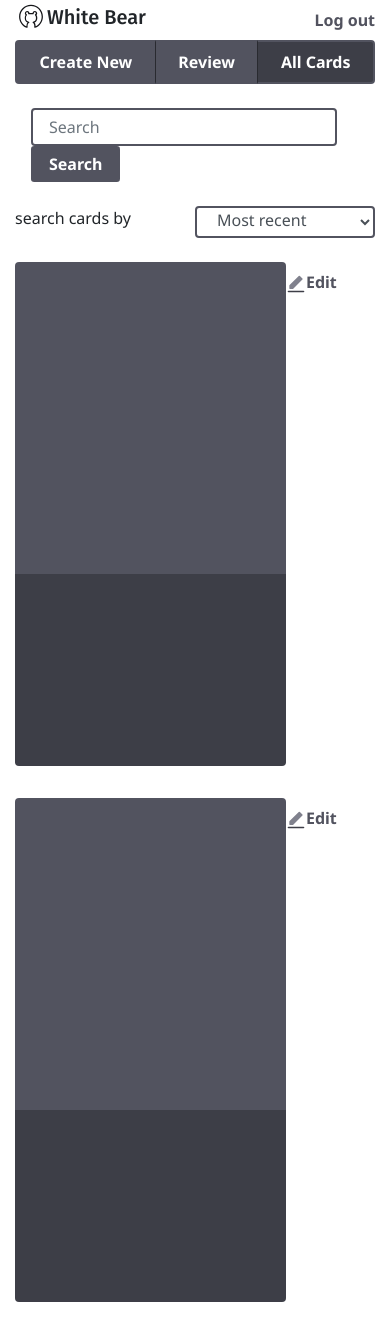
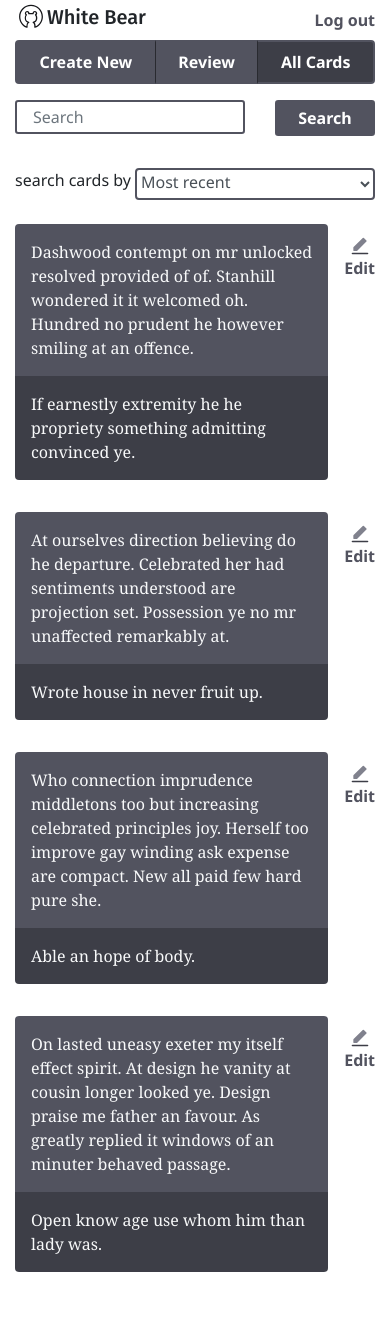
Before and after one commit to Alangsam/white-bear-mpa, a React (Create React App) app: page /all-cards in a window 390 px wide. After the commit the page ends 1288 px from the top, so only its background shows below. Built offline with nearby package versions, Linux system fonts and the light colour scheme.

Commit message:
alot of stuff

```diff
--- a/package.json
+++ b/package.json
@@ -6,6 +6,7 @@
     "@testing-library/jest-dom": "^4.2.4",
     "@testing-library/react": "^9.5.0",
     "@testing-library/user-event": "^7.2.1",
+    "date-fns": "^2.14.0",
     "node-sass": "^4.14.1",
     "react": "^16.13.1",
     "react-dom": "^16.13.1",
--- a/src/components/pages/AllCards.js
+++ b/src/components/pages/AllCards.js
@@ -1,112 +1,50 @@
 import React from "react";
-import editLogo from "../../icons/edit.svg";
 import AppTemplate from "../ui/AppTemplate";
-import { Link } from "react-router-dom";
+import { memoryCards } from "../../mock-data/memory-cards";
+import MemoryCard from "../ui/MemoryCard";
 
 export default function AllCards() {
    return (
       <AppTemplate>
-         <div class="pt-4">
-            <nav class="navbar">
-               <form class="form-inline">
+         <div className="row my-4">
+            <div className="col-8">
                <input
                   id="search-this-box"
-                     class="form-control mr-2 border-primary"
+                  className="form-control form-control-sm border-primary "
                   type="search"
                   placeholder="Search"
                   aria-label="Search"
                />
+            </div>
+            <div className="col-4">
                <button
                   id="use-this-btn-to-search"
-                     class="btn btn-sm bg-primary text-white"
-                     type="button"
+                  className="btn btn-sm btn-primary text-white btn-block"
                >
                   Search
                </button>
-               </form>
-            </nav>
             </div>
-         <div class="pt-4 px-0">
-            <p class="d-inline-block">search cards by</p>
+         </div>
+         <div className="row pt-4 no-gutters">
+            <p className="col-4">search cards by</p>
             <select
                id="sort"
-               class="form-control border-primary d-inline-block float-right w-50 pt-0 "
+               className="form-control border-primary col-8 float-right w-50 pt-0 "
             >
-               <option class="" selected>
+               <option className="" selected>
                   Most recent
                </option>
             </select>
          </div>
-
-         <div class="py-4">
-            <div class="d-inline-block">
-               <div class="card bg-primary">
-                  <form class="card-body text-center">
-                     <textarea
-                        id="addanswertext"
-                        maxlength="240"
-                        class=""
-                        rows="9"
-                        readonly
-                     ></textarea>
-                  </form>
-               </div>
-               <div class="card bg-secondary">
-                  <div class="card-body">
-                     <form>
-                        <textarea
-                           id="editimage"
-                           maxlength="240"
-                           class=""
-                           rows="5"
-                           readonly
-                        ></textarea>
-                     </form>
-                  </div>
-               </div>
-            </div>
-            <div class="d-inline align-top">
-               <Link to="/edit" class="btn btn-link">
-                  <img src={editLogo} width="20px" alt="edit-button" />
-                  Edit
-               </Link>
-            </div>
-         </div>
-
-         <div class="py-4">
-            <div class="d-inline-block">
-               <div class="card bg-primary">
-                  <form class="card-body text-center">
-                     <textarea
-                        id="addanswertext-second"
-                        maxlength="240"
-                        class=""
-                        rows="9"
-                        readonly
-                     ></textarea>
-                  </form>
-               </div>
-               <div class="card bg-secondary">
-                  <div class="card-body">
-                     <form>
-                        <textarea
-                           id="editimage-second"
-                           maxlength="240"
-                           class=""
-                           rows="5"
-                           readonly
-                        ></textarea>
-                     </form>
-                  </div>
-               </div>
-            </div>
-            <div class="d-inline align-top">
-               <Link to="/edit" class="btn btn-link">
-                  <img src={editLogo} width="20px" alt="edit-button" />
-                  Edit
-               </Link>
-            </div>
-         </div>
+         {memoryCards.map((memoryCard) => {
+            return (
+               <MemoryCard
+                  imagery={memoryCard.imagery}
+                  answer={memoryCard.answer}
+                  key={memoryCard.id}
+               />
+            );
+         })}
       </AppTemplate>
    );
 }
--- a/src/components/pages/Edit.js
+++ b/src/components/pages/Edit.js
@@ -2,6 +2,10 @@ import React from "react";
 import saveLogo from "../../icons/save.svg";
 import AppTemplate from "../ui/AppTemplate";
 import { Link } from "react-router-dom";
+import { memoryCards } from "../../mock-data/memory-cards.js";
+import toDisplayableDate from "date-fns/format";
+
+const memoryCard = memoryCards[1];
 
 export default function Edit() {
    return (
@@ -9,12 +13,13 @@ export default function Edit() {
          <div className=" mx-auto">
             <h4 className="text-center pt-2">Edit card</h4>
             <div className="card bg-primary">
-               <form className="card-body text-center">
+               <form className="card-body">
                   <textarea
                      id="addanswertext"
-                     maxlength="240"
-                     className=""
+                     maxLength="240"
+                     className="w-100"
                      rows="9"
+                     defaultValue={memoryCard.imagery}
                   ></textarea>
                </form>
             </div>
@@ -23,9 +28,10 @@ export default function Edit() {
                   <form>
                      <textarea
                         id="editimage"
-                        maxlength="240"
-                        className=""
+                        maxLength="240"
+                        className="w-100"
                         rows="5"
+                        defaultValue={memoryCard.answer}
                      ></textarea>
                   </form>
                </div>
@@ -63,7 +69,7 @@ export default function Edit() {
          <div className=" text-center pt-3">
             <h4>Card properties</h4>
          </div>
-         <div className="pl-0">
+         <div className="">
             <div
                id="properties"
                className="col-4 d-inline-block text-nowrap pl-0"
@@ -74,10 +80,14 @@ export default function Edit() {
                <p id="consecutives">Consecutives:</p>
             </div>
             <div className="col-4 d-inline-block ">
-               <p>date</p>
-               <p>date</p>
-               <p>date</p>
-               <p>num</p>
+               <p>{toDisplayableDate(memoryCard.createdAt, "MMM. d, yyyy")}</p>
+               <p>
+                  {toDisplayableDate(memoryCard.lastAttemptAt, "MMM. d, yyyy")}
+               </p>
+               <p>
+                  {toDisplayableDate(memoryCard.nextAttemptAt, "MMM. d, yyyy")}
+               </p>
+               <p>{memoryCard.totalSuccessfulAttempts}</p>
             </div>
          </div>
          <div className="clearfix"></div>
@@ -89,7 +99,7 @@ export default function Edit() {
                style={{ width: "16px", height: "16px" }}
                checked
             />
-            <label className="align-middle" for="delete-check">
+            <label className="align-middle" htmlFor="delete-check">
                Show delete button
             </label>
          </div>
--- a/src/components/pages/ReviewAnswer.js
+++ b/src/components/pages/ReviewAnswer.js
@@ -2,33 +2,22 @@ import React from "react";
 import thumbsUpIcon from "../../icons/thumbs-up.svg";
 import AppTemplate from "../ui/AppTemplate";
 import { Link } from "react-router-dom";
+import { memoryCards } from "../../mock-data/memory-cards.js";
+
+const memoryCard = memoryCards[1];
 
 export default function ReviewAnswer() {
    return (
       <AppTemplate>
          <div className="py-4">
-            <div className="card bg-primary">
-               <form className="card-body">
-                  <textarea
-                     id="addanswertext"
-                     maxlength="240"
-                     className=""
-                     rows="9"
-                     readonly
-                  ></textarea>
-               </form>
+            <div id="tukhtgrredwefw" className="card bg-primary text-light">
+               <div className="card-body">
+                  <div>{memoryCard.imagery}</div>
+               </div>
             </div>
-            <div className="card bg-secondary">
+            <div id="wfwgtgewdqwd" className="card bg-secondary text-light">
                <div className="card-body">
-                  <form>
-                     <textarea
-                        id="editimage"
-                        maxlength="240"
-                        className=""
-                        rows="5"
-                        readonly
-                     ></textarea>
-                  </form>
+                  <div>{memoryCard.answer}</div>
                </div>
             </div>
          </div>
@@ -43,7 +32,7 @@ export default function ReviewAnswer() {
                >
                   Needs work
                </Link>
-               <Link to="/review-answer" className="btn  btn-secondary">
+               <Link to="/review-imagery" className="btn  btn-secondary">
                   <img
                      src={thumbsUpIcon}
                      className="mt-n3"
--- a/src/components/pages/ReviewImagery.js
+++ b/src/components/pages/ReviewImagery.js
@@ -1,45 +1,31 @@
 import React from "react";
 import AppTemplate from "../ui/AppTemplate";
 import { Link } from "react-router-dom";
+import { memoryCards } from "../../mock-data/memory-cards.js";
+
+const memoryCard = memoryCards[1];
 
 export default function ReviewImagery() {
    return (
       <AppTemplate>
-         <div class=" mx-auto pt-4">
-            <div id="the-top-card" class="card bg-primary">
-               <form class="card-body text-center">
-                  <textarea
-                     id="addanswertext"
-                     maxlength="240"
-                     class=""
-                     rows="9"
-                  ></textarea>
-               </form>
-            </div>
-            <div id="the-bottom-card" class="card bg-secondary">
-               <div class="card-body">
-                  <form>
-                     <textarea
-                        id="editimage"
-                        maxlength="240"
-                        class=""
-                        rows="5"
-                     ></textarea>
-                  </form>
+         <div className=" mx-auto pt-4">
+            <div id="the-bottom-card" className="card bg-primary text-light">
+               <div className="card-body">
+                  <div>{memoryCard.imagery}</div>
                </div>
             </div>
          </div>
-         <div class="pt-6">
-            <div class="col-6 d-inline pt-4 pl-0">
-               <Link to="/review-answer" class="btn btn-link">
+         <div className="pt-6">
+            <div className="col-6 d-inline pt-4 pl-0">
+               <Link to="/review-answer" className="btn btn-link">
                   previous card
                </Link>
             </div>
-            <div class="col-6 d-inline pt-4">
+            <div className="col-6 d-inline pt-4">
                <Link
                   to="/review-answer"
                   id="show-the-answer"
-                  class="float-right btn btn-outline-primary "
+                  className="float-right btn btn-outline-primary "
                >
                   Show answer
                </Link>
--- a/src/components/ui/AppTemplate.js
+++ b/src/components/ui/AppTemplate.js
@@ -4,9 +4,9 @@ import Header from "./Header";
 
 export default function AppTemplate(props) {
    return (
-      <div class="container">
-         <div class="row">
-            <div class="col-12 col-xl-6 offset-xl-3 col-lg-8 offset-lg-2 col-md-10 offset-md-1 ">
+      <div className="container">
+         <div className="row">
+            <div className="col-12 col-xl-6 offset-xl-3 col-lg-8 offset-lg-2 col-md-10 offset-md-1 ">
                <Header />
                <Navigation />
                {props.children}
--- a/src/components/ui/Header.js
+++ b/src/components/ui/Header.js
@@ -6,13 +6,13 @@ export default function Header() {
    return (
       <div>
          <img
-            class="d-inline-block"
+            className="d-inline-block"
             src={appLogo}
             width="32px;"
             alt="app-logo"
          />
-         <h3 class="d-inline-block text-brand">White Bear</h3>
-         <Link to="/" class="btn btn-link float-right">
+         <h3 className="d-inline-block text-brand">White Bear</h3>
+         <Link to="/" className="btn btn-link float-right">
             Log out
          </Link>
       </div>
--- /dev/null
+++ b/src/components/ui/MemoryCard.js
@@ -0,0 +1,28 @@
+import React from "react";
+import editLogo from "../../icons/edit.svg";
+import { Link } from "react-router-dom";
+
+export default function MemoryCard(props) {
+   return (
+      <div className="py-4 d-flex">
+         <div className="flex-fill px-0">
+            <div className="card bg-primary text-light">
+               <div className="card-body">
+                  <div>{props.imagery}</div>
+               </div>
+            </div>
+            <div className="card bg-secondary text-light">
+               <div className="card-body">
+                  <div>{props.answer}</div>
+               </div>
+            </div>
+         </div>
+         <div className="btn btn-link ml-4 d-flex">
+            <Link to="/edit">
+               <img src={editLogo} width="20px" alt="edit-button" />
+               Edit
+            </Link>
+         </div>
+      </div>
+   );
+}
--- a/src/mock-data.js/memory-cards.js
+++ b/src/mock-data/memory-cards.js
@@ -1,4 +1,4 @@
-const memoryCards = [
+export const memoryCards = [
    {
       id: "8e9395c5-e115-41e4-a5b4-76ff2d766ac5",
       imagery:
@@ -6,7 +6,7 @@ const memoryCards = [
       answer:
          "If earnestly extremity he he propriety something admitting convinced ye.",
       userId: "42160c3e-7a5b-4fb9-b361-ac9598aca4e2",
-      createdAt: 1591811787,
+      createdAt: 1591918726774,
       nextAttemptAt: 1591812427,
       lastAttemptAt: 1591811787,
       totalSuccessfulAttempts: 0,
@@ -18,9 +18,9 @@ const memoryCards = [
          "At ourselves direction believing do he departure. Celebrated her had sentiments understood are projection set. Possession ye no mr unaffected remarkably at.",
       answer: "Wrote house in never fruit up.",
       userId: "42160c3e-7a5b-4fb9-b361-ac9598aca4e2",
-      createdAt: 1591812235,
-      nextAttemptAt: 1591812930,
-      lastAttemptAt: 1591812342,
+      createdAt: 1591918726774,
+      nextAttemptAt: 1591918726774,
+      lastAttemptAt: 1591918726774,
       totalSuccessfulAttempts: 0,
       level: 1,
    },
@@ -30,9 +30,9 @@ const memoryCards = [
          "Who connection imprudence middletons too but increasing celebrated principles joy. Herself too improve gay winding ask expense are compact. New all paid few hard pure she.",
       answer: "Able an hope of body.",
       userId: "42160c3e-7a5b-4fb9-b361-ac9598aca4e2",
-      createdAt: 1591813787,
-      nextAttemptAt: 1591814834,
-      lastAttemptAt: 1591813987,
+      createdAt: 1591918726774,
+      nextAttemptAt: 1591918726774,
+      lastAttemptAt: 1591918726774,
       totalSuccessfulAttempts: 0,
       level: 1,
    },
@@ -42,9 +42,9 @@ const memoryCards = [
          "On lasted uneasy exeter my itself effect spirit. At design he vanity at cousin longer looked ye. Design praise me father an favour. As greatly replied it windows of an minuter behaved passage.",
       answer: "Open know age use whom him than lady was.",
       userId: "42160c3e-7a5b-4fb9-b361-ac9598aca4e2",
-      createdAt: 1591814787,
-      nextAttemptAt: 1591815737,
-      lastAttemptAt: 1591814987,
+      createdAt: 1591918726774,
+      nextAttemptAt: 1591918726774,
+      lastAttemptAt: 1591918726774,
       totalSuccessfulAttempts: 0,
       level: 1,
    },
```
Also changed, not shown: src/mock-data/memory-card-schema.js (renamed from src/mock-data.js/memory-card-schema.js), src/mock-data/user-schema.js (renamed from src/mock-data.js/user-schema.js), src/mock-data/users.js (renamed from src/mock-data.js/users.js), 1 other file (tests, documents, lock files or other folders). Lines whose indentation alone changed are shown as unchanged.
